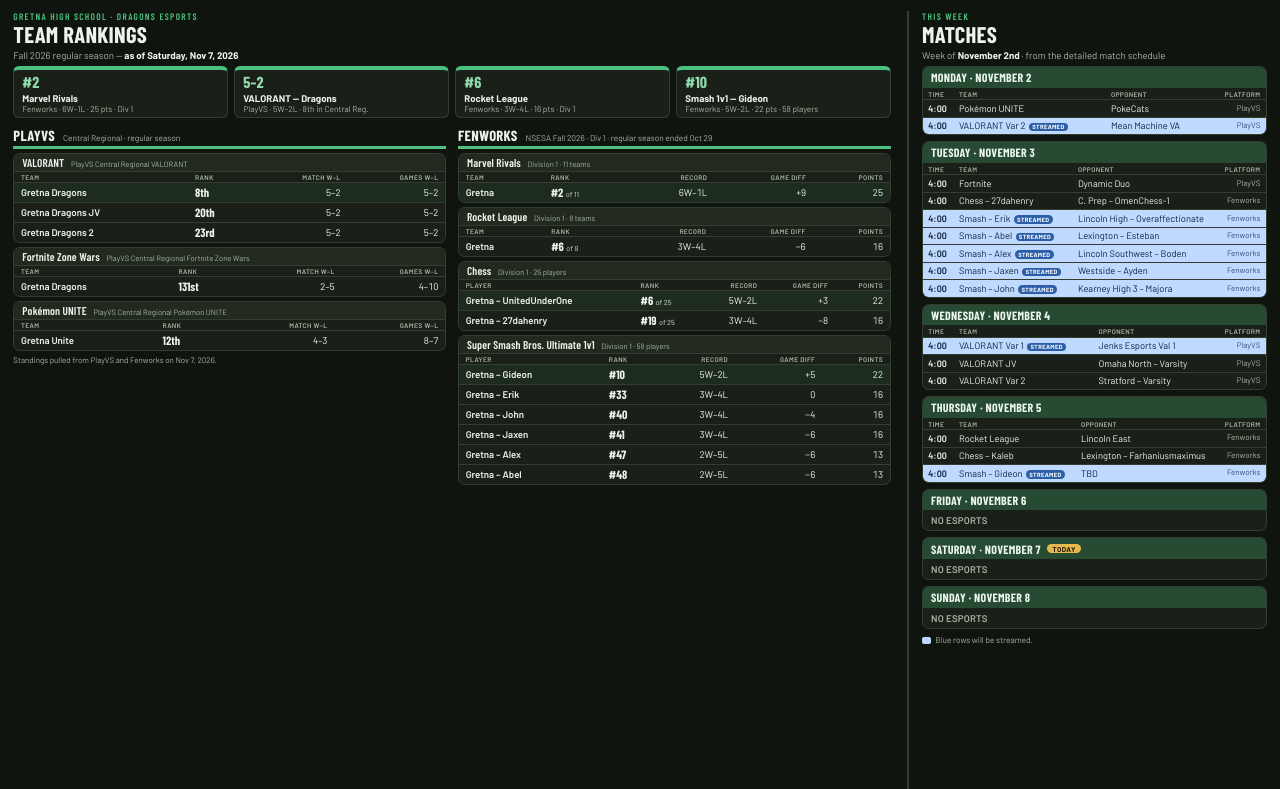
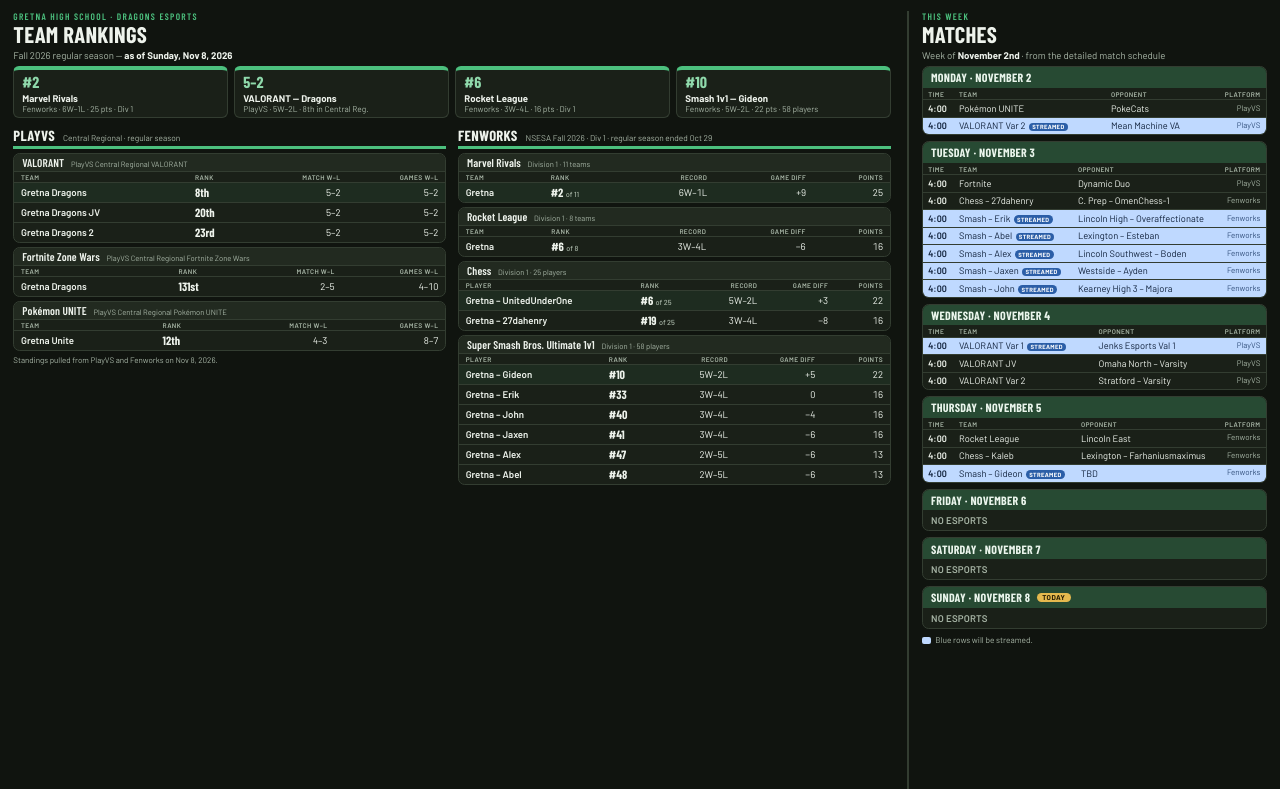
Before and after one commit to aschwani/esports-board, a plain HTML site: page index.html in a window 1280 px wide. Drawn offline with nearby package versions, Linux system fonts and the light colour scheme.

Commit message:
Daily standings refresh

```diff
--- a/index.html
+++ b/index.html
@@ -94,7 +94,7 @@
   <div class="standings">
     <p class="school-line">Gretna High School · Dragons eSports</p>
     <h1>Team Rankings</h1>
-    <p class="as-of">Fall 2026 regular season — <strong>as of Saturday, Nov 7, 2026</strong></p>
+    <p class="as-of">Fall 2026 regular season — <strong>as of Sunday, Nov 8, 2026</strong></p>
 
     <div class="highlights">
       <div class="hl"><div class="hl-rank">#2</div><div class="hl-game">Marvel Rivals</div><div class="hl-detail">Fenworks · 6W–1L · 25 pts · Div 1</div></div>
@@ -139,7 +139,7 @@
           </table>
         </div>
 
-        <footer>Standings pulled from PlayVS and Fenworks on Nov 7, 2026.</footer>
+        <footer>Standings pulled from PlayVS and Fenworks on Nov 8, 2026.</footer>
       </div>
 
       <div class="subcol">
@@ -257,12 +257,12 @@
     </div>
 
     <div class="day">
-      <div class="day-head"><span class="dname">Saturday · November 7</span><span class="today-tag">Today</span></div>
+      <div class="day-head"><span class="dname">Saturday · November 7</span></div>
       <div class="noesp">NO ESPORTS</div>
     </div>
 
     <div class="day">
-      <div class="day-head"><span class="dname">Sunday · November 8</span></div>
+      <div class="day-head"><span class="dname">Sunday · November 8</span><span class="today-tag">Today</span></div>
       <div class="noesp">NO ESPORTS</div>
     </div>
 
```
